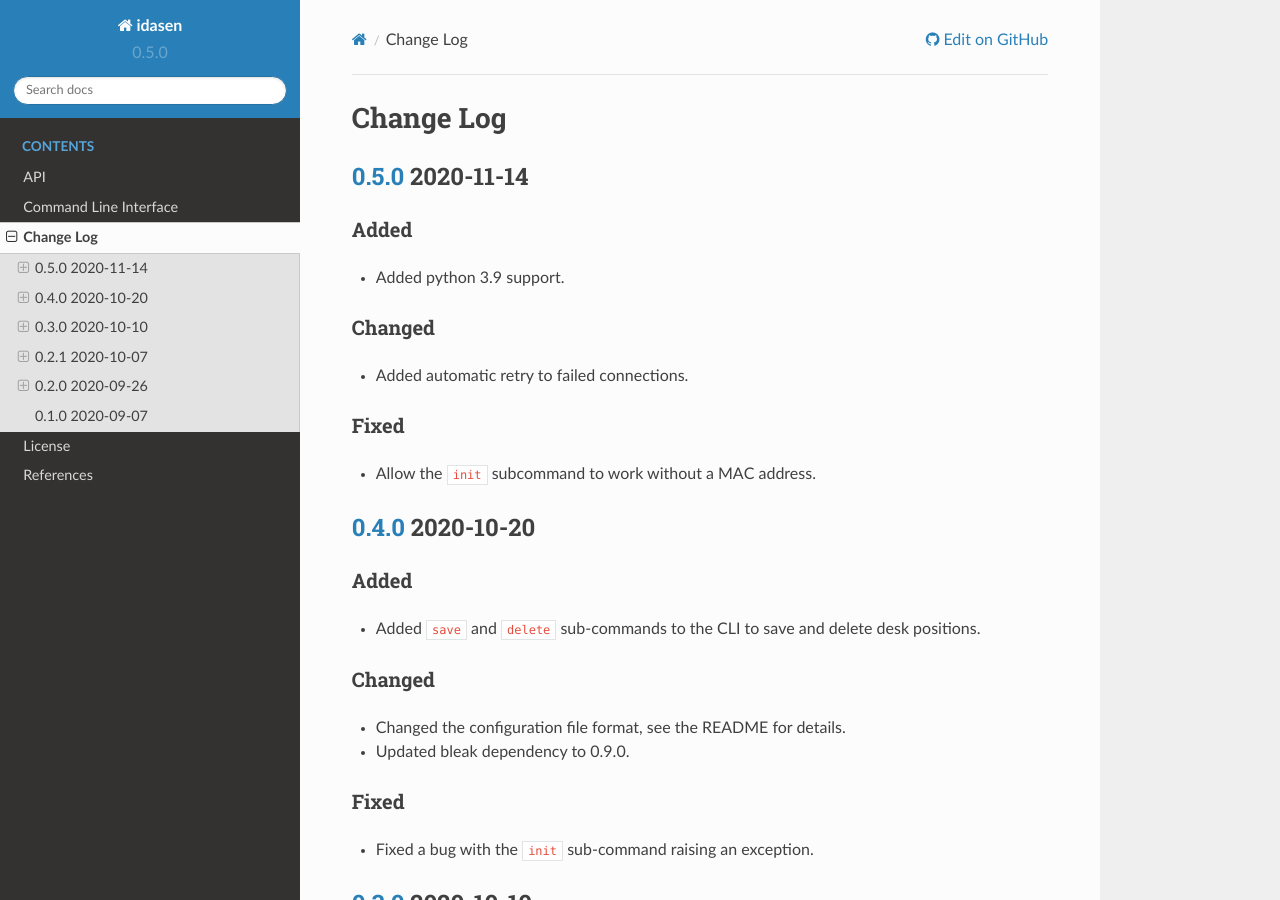
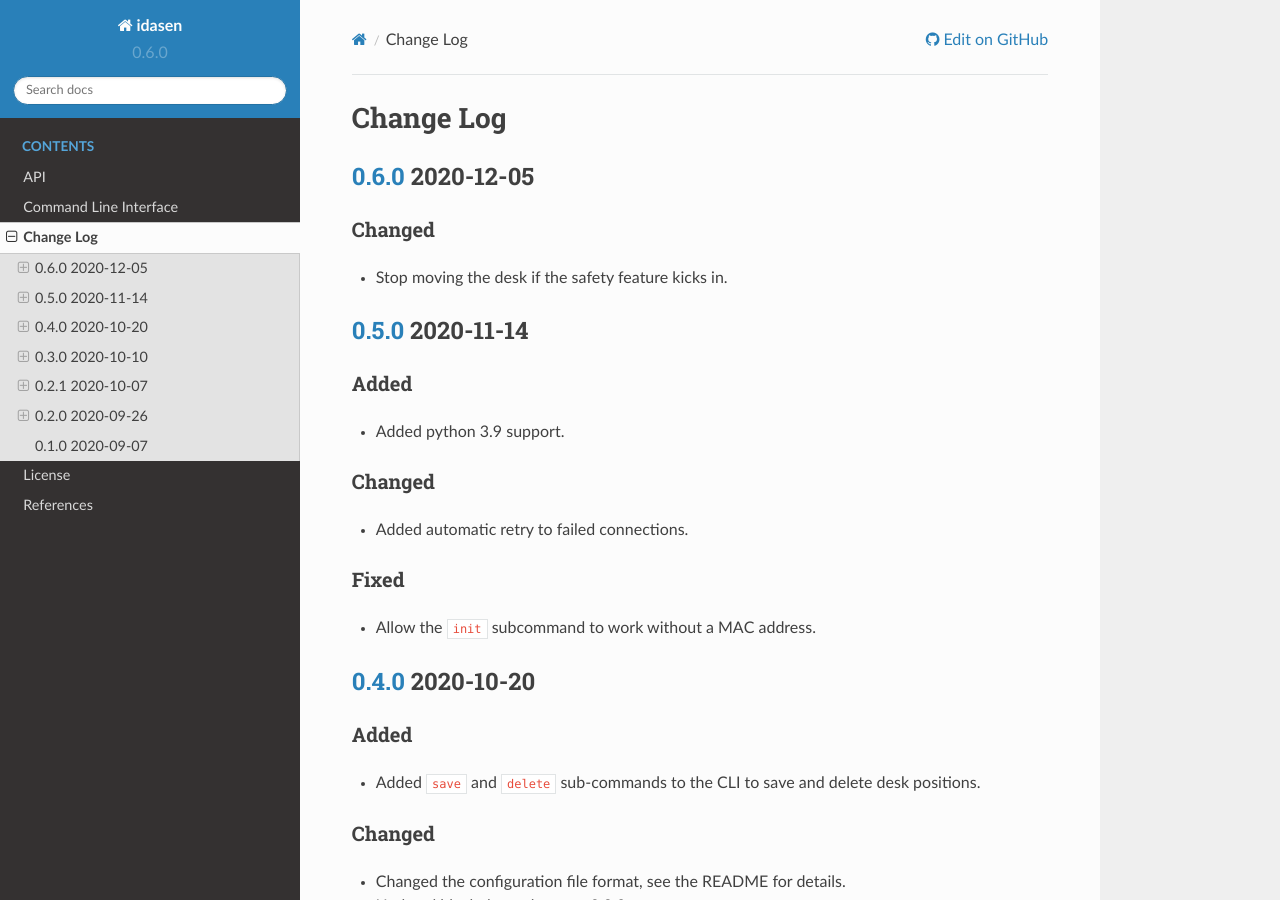
Before and after one commit to newAM/idasen, a Sphinx documentation site: the page built from docs/changelog.rst, in a window 1280 px wide and 900 px high. Built offline with Sphinx 7.4.7 and the Read the Docs theme 2.0.0, drawn with Linux system fonts in a browser that asks for light colours.

Commit message:
Bump version to 0.6.0

```diff
--- a/docs/changelog.rst
+++ b/docs/changelog.rst
@@ -1,5 +1,12 @@
 Change Log
 ##########
+
+`0.6.0`_ 2020-12-05
+*******************
+
+Changed
+=======
+- Stop moving the desk if the safety feature kicks in.
 
 `0.5.0`_ 2020-11-14
 *******************
@@ -63,6 +70,7 @@ Changed
 *******************
 - Initial release
 
+.. _0.6.0: https://github.com/newAM/idasen/releases/tag/v0.6.0
 .. _0.5.0: https://github.com/newAM/idasen/releases/tag/v0.5.0
 .. _0.4.0: https://github.com/newAM/idasen/releases/tag/v0.4.0
 .. _0.3.0: https://github.com/newAM/idasen/releases/tag/v0.3.0
--- a/pyproject.toml
+++ b/pyproject.toml
@@ -6,7 +6,7 @@ target-version = ["py38"]
 name = "idasen"
 description = "ikea IDÅSEN desk API and CLI."
 authors = ["Alex M. <alexmgit@protonmail.com>"]
-version = "0.5.0"
+version = "0.6.0"
 license = "MIT"
 readme = "README.rst"
 repository = "https://github.com/newAM/idasen"
```
